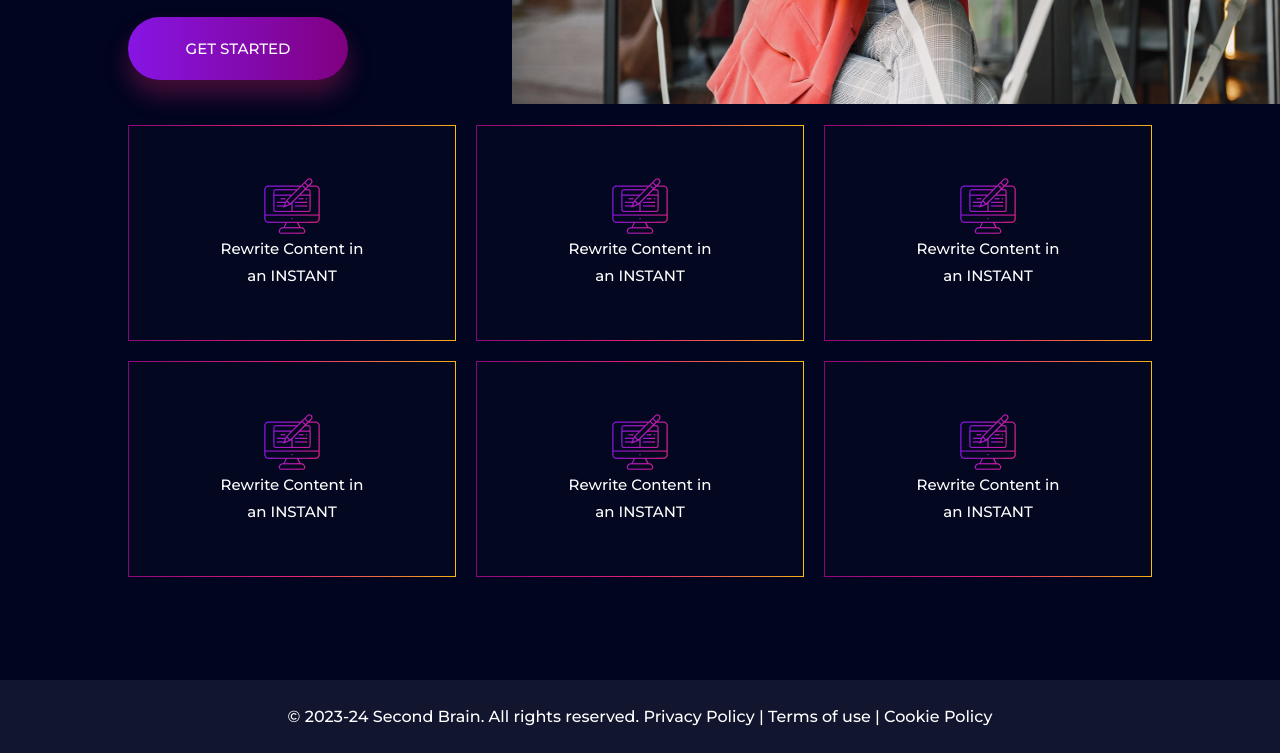
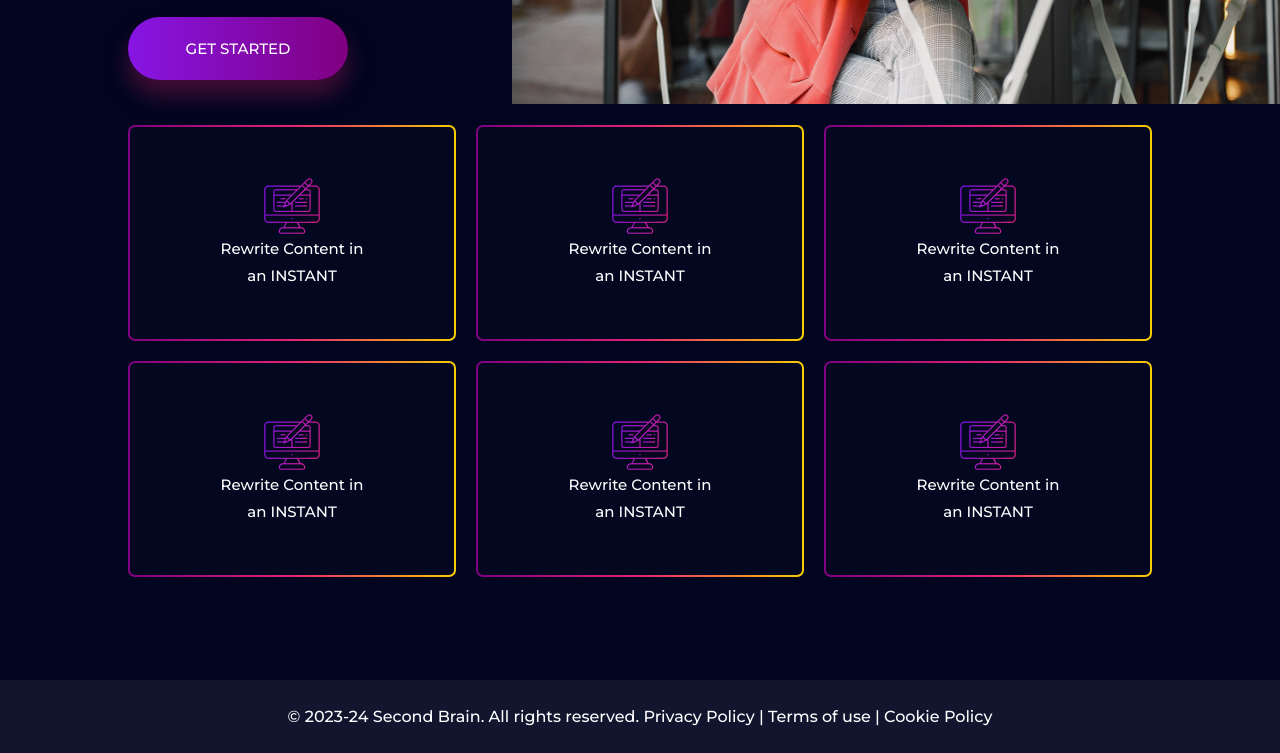
Before and after one commit to webfaisalbd/second_brain, a plain HTML site: page index.html in a window 1280 px wide. Shown: the part 4708-5461 px from the top of the page. Drawn offline with Linux system fonts and the light colour scheme; files whose address does not match are found by name.

Commit message:
smart-work single card border-radius issue solved

```diff
--- a/style/style.css
+++ b/style/style.css
@@ -745,9 +745,9 @@ p {
             height: 216px;
             z-index: 1;
 
-            border: 1px solid #800080;
-            background: #030720;
-            border-image: linear-gradient(to right, #800080, #E62274, #F9CE00) 30;
+            border: 2px solid transparent;
+            background: linear-gradient(#030720, #030720) padding-box,
+                linear-gradient(to right, #800080, #E62274, #F9CE00) border-box;
             border-radius: 7px;
 
             display: flex;
```
